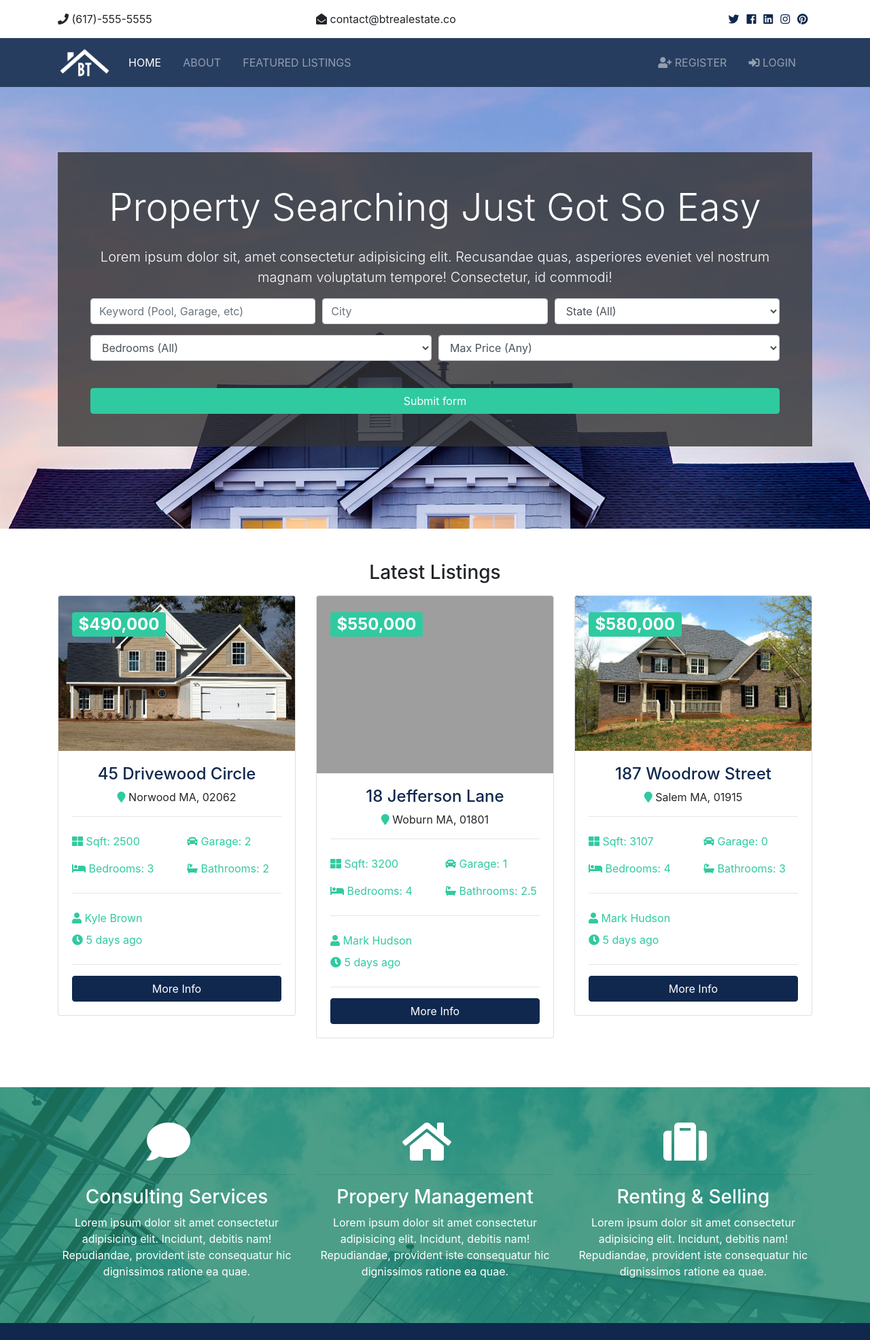
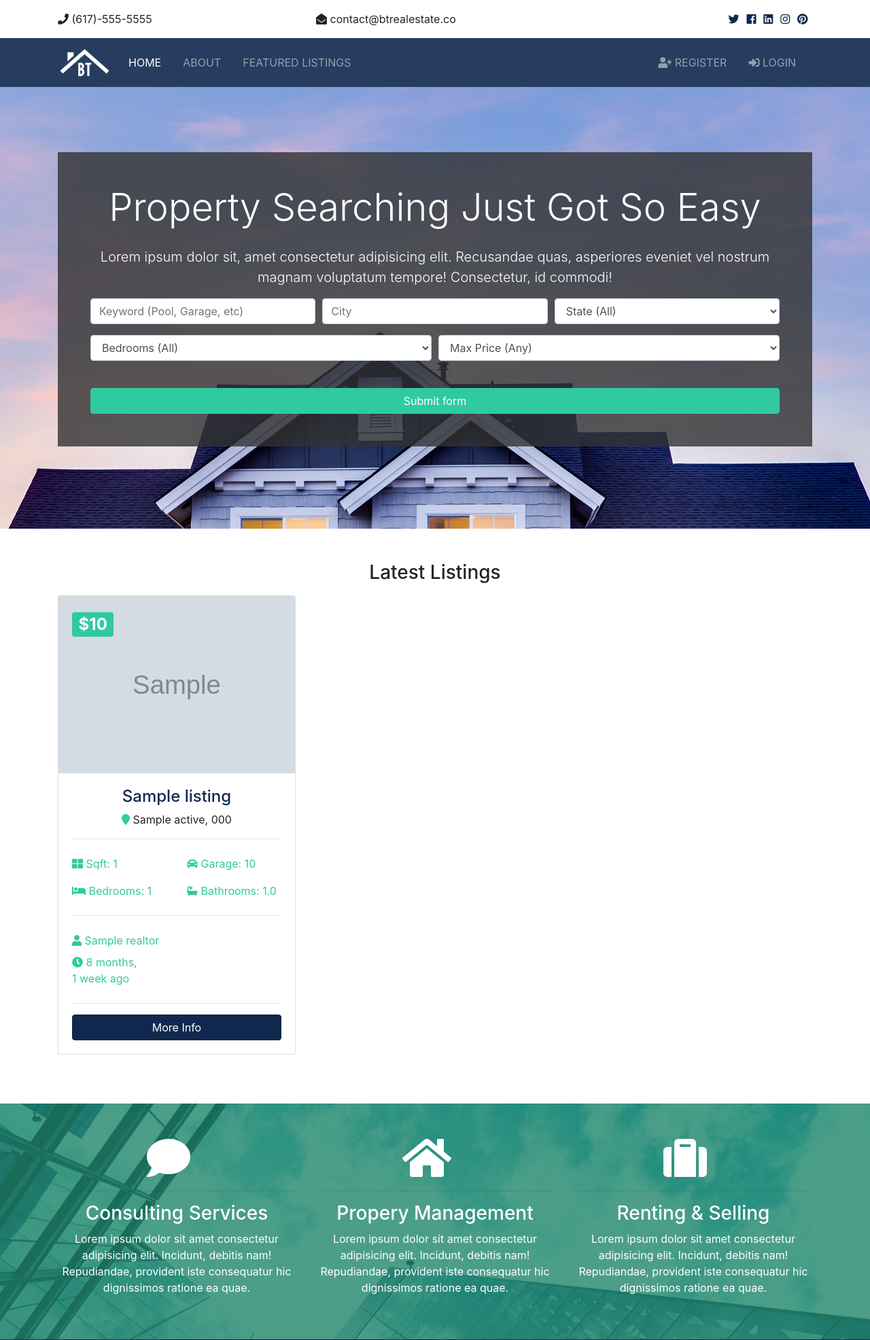
Before and after one commit to duering/btre_project, a Django app: page / in a window 1280 px wide. Shown: the top 1972 px of the page at 68% size. Run offline with Django 3.2, Linux system fonts and the light colour scheme; tables that the repository leaves empty hold one stand-in row (values such as "Sample post"); grey boxes marked "Sample" are stand-in pictures; some libraries are stand-ins or nearby versions; grey boxes are pictures that could not be loaded.

Commit message:
add realtors to about page and latest listings to index page

```diff
--- a/pages/views.py
+++ b/pages/views.py
@@ -1,11 +1,22 @@
 from django.shortcuts import render
 from django.http import HttpResponse
 
+from listings.models import Listing
+from realtors.models import Realtor
+
 def index(request):
-    return render(request, 'pages/index.html')
+    listings = Listing.objects.order_by('-list_date').filter(is_published=True)[:3]
+    context = { 'listings': listings }
+    return render(request, 'pages/index.html', context)
 
 def about(request):
-    return render(request, 'pages/about.html')
+    realtors = Realtor.objects.order_by('-hire_date')
+    mvp_realtors = Realtor.objects.all().filter(is_mvp=True)
+    context = {
+        'realtors': realtors,
+        'mvp_realtors': mvp_realtors
+    }
+    return render(request, 'pages/about.html', context)
 
 # def example_with_http_response(request):
 #     return HttpResponse('<h1>Hello World</h1>')
--- a/realtors/admin.py
+++ b/realtors/admin.py
@@ -2,8 +2,9 @@ from django.contrib import admin
 from .models import Realtor
 
 class RealtorAdmin(admin.ModelAdmin):
-    list_display = ('id', 'name', 'email', 'hire_date')
+    list_display = ('id', 'name', 'email', 'hire_date', 'is_mvp')
     list_display_links = ('id', 'name')
+    list_editable = ('is_mvp', )
     search_fields = ('name', )
     list_per_page = 25
 
--- a/templates/pages/index.html
+++ b/templates/pages/index.html
@@ -1,5 +1,6 @@
 {% extends 'base.html' %}
 {% load static %}
+{% load humanize %}
 {% block content %}
   <!-- Showcase -->
   <section id="showcase">
@@ -130,134 +131,57 @@
     <div class="container">
       <h3 class="text-center mb-3">Latest Listings</h3>
       <div class="row">
+
+        {% if listings %}
+        {% for listing in listings %}
           <!-- Listing 1 -->
           <div class="col-md-6 col-lg-4 mb-4">
             <div class="card listing-preview">
-            <img class="card-img-top" src="{% static 'assets/img/homes/home-1.jpg' %}" alt="">
+              <img class="card-img-top" src="{{ listing.photo_main.url }}" alt="">
               <div class="card-img-overlay">
                 <h2>
-                <span class="badge badge-secondary text-white">$490,000</span>
+                  <span class="badge badge-secondary text-white">${{ listing.price | intcomma }}</span>
                 </h2>
               </div>
               <div class="card-body">
                 <div class="listing-heading text-center">
-                <h4 class="text-primary">45 Drivewood Circle</h4>
+                  <h4 class="text-primary">{{ listing.title }}</h4>
                   <p>
-                  <i class="fas fa-map-marker text-secondary"></i> Norwood MA, 02062</p>
+                    <i class="fas fa-map-marker text-secondary"></i> {{listing.city}} {{listing.state}}, {{listing.zipcode}}</p>
                 </div>
                 <hr>
                 <div class="row py-2 text-secondary">
                   <div class="col-6">
-                  <i class="fas fa-th-large"></i> Sqft: 2500</div>
+                    <i class="fas fa-th-large"></i> Sqft: {{listing.sqft}}</div>
                   <div class="col-6">
-                  <i class="fas fa-car"></i> Garage: 2</div>
+                    <i class="fas fa-car"></i> Garage: {{listing.garage}}</div>
                 </div>
                 <div class="row py-2 text-secondary">
                   <div class="col-6">
-                  <i class="fas fa-bed"></i> Bedrooms: 3</div>
+                    <i class="fas fa-bed"></i> Bedrooms: {{listing.bedrooms}}</div>
                   <div class="col-6">
-                  <i class="fas fa-bath"></i> Bathrooms: 2</div>
+                    <i class="fas fa-bath"></i> Bathrooms: {{listing.bathrooms}}</div>
                 </div>
                 <hr>
                 <div class="row py-2 text-secondary">
-                <div class="col-6">
-                  <i class="fas fa-user"></i> Kyle Brown</div>
+                  <div class="col-12">
+                    <i class="fas fa-user"></i> {{listing.realtor}}</div>
                 </div>
                 <div class="row text-secondary pb-2">
                   <div class="col-6">
-                  <i class="fas fa-clock"></i> 5 days ago</div>
+                    <i class="fas fa-clock"></i> {{listing.list_date | naturaltime}}</div>
                 </div>
                 <hr>
-              <a href="listing.html" class="btn btn-primary btn-block">More Info</a>
+                <a href="{% url 'listing' listing.id %}" class="btn btn-primary btn-block">More Info</a>
               </div>
             </div>
           </div>
-
-        <!-- Listing 2 -->
-        <div class="col-md-6 col-lg-4 mb-4">
-          <div class="card listing-preview">
-            <img class="card-img-top" src="assets/img/homes/home-2.jpg" alt="">
-            <div class="card-img-overlay">
-              <h2>
-                <span class="badge badge-secondary text-white">$550,000</span>
-              </h2>
+        {% endfor %}
+        {% else %}
+        <div class="col-md-12">
+          <p>No Listings available</p>
         </div>
-            <div class="card-body">
-              <div class="listing-heading text-center">
-                <h4 class="text-primary">18 Jefferson Lane</h4>
-                <p>
-                  <i class="fas fa-map-marker text-secondary"></i> Woburn MA, 01801</p>
-              </div>
-              <hr>
-              <div class="row py-2 text-secondary">
-                <div class="col-6">
-                  <i class="fas fa-th-large"></i> Sqft: 3200</div>
-                <div class="col-6">
-                  <i class="fas fa-car"></i> Garage: 1</div>
-              </div>
-              <div class="row py-2 text-secondary">
-                <div class="col-6">
-                  <i class="fas fa-bed"></i> Bedrooms: 4</div>
-                <div class="col-6">
-                  <i class="fas fa-bath"></i> Bathrooms: 2.5</div>
-              </div>
-              <hr>
-              <div class="row py-2 text-secondary">
-                <div class="col-6">
-                  <i class="fas fa-user"></i> Mark Hudson</div>
-              </div>
-              <div class="row text-secondary pb-2">
-                <div class="col-6">
-                  <i class="fas fa-clock"></i> 5 days ago</div>
-              </div>
-              <hr>
-              <a href="listing.html" class="btn btn-primary btn-block">More Info</a>
-            </div>
-          </div>
-        </div>
-
-        <!-- Listing 3 -->
-        <div class="col-md-6 col-lg-4 mb-4">
-          <div class="card listing-preview">
-            <img class="card-img-top" src="assets/img/homes/home-3.jpg" alt="">
-            <div class="card-img-overlay">
-              <h2>
-                <span class="badge badge-secondary text-white">$580,000</span>
-              </h2>
-            </div>
-            <div class="card-body">
-              <div class="listing-heading text-center">
-                <h4 class="text-primary">187 Woodrow Street</h4>
-                <p>
-                  <i class="fas fa-map-marker text-secondary"></i> Salem MA, 01915</p>
-              </div>
-              <hr>
-              <div class="row py-2 text-secondary">
-                <div class="col-6">
-                  <i class="fas fa-th-large"></i> Sqft: 3107</div>
-                <div class="col-6">
-                  <i class="fas fa-car"></i> Garage: 0</div>
-              </div>
-              <div class="row py-2 text-secondary">
-                <div class="col-6">
-                  <i class="fas fa-bed"></i> Bedrooms: 4</div>
-                <div class="col-6">
-                  <i class="fas fa-bath"></i> Bathrooms: 3</div>
-              </div>
-              <hr>
-              <div class="row py-2 text-secondary">
-                <div class="col-6">
-                  <i class="fas fa-user"></i> Mark Hudson</div>
-              </div>
-              <div class="row text-secondary pb-2">
-                <div class="col-6">
-                  <i class="fas fa-clock"></i> 5 days ago</div>
-              </div>
-              <hr>
-              <a href="listing.html" class="btn btn-primary btn-block">More Info</a>
-            </div>
-          </div>
-        </div>
+        {% endif %}
 
       </div>
     </div>
```
Also changed, not shown: templates/pages/about.html (+23 -30 lines). Lines whose indentation alone changed are shown as unchanged.
